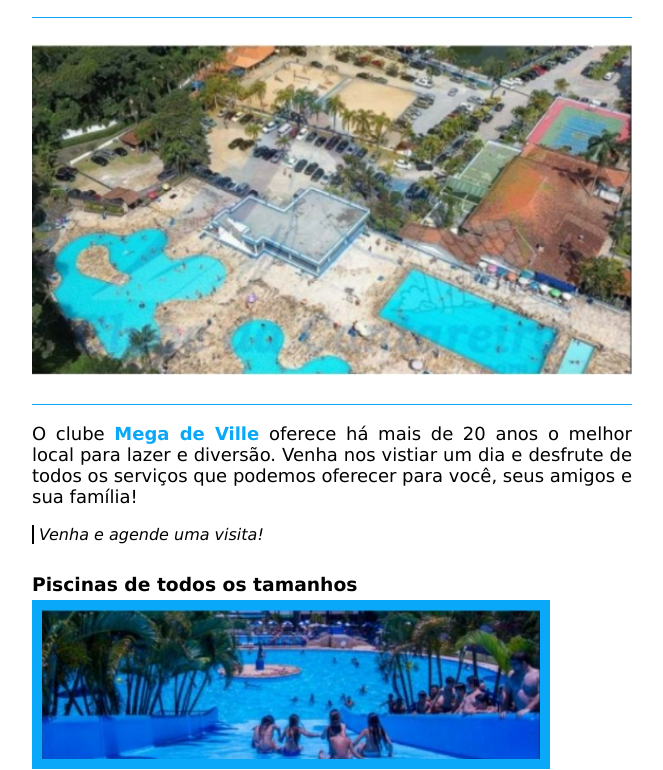
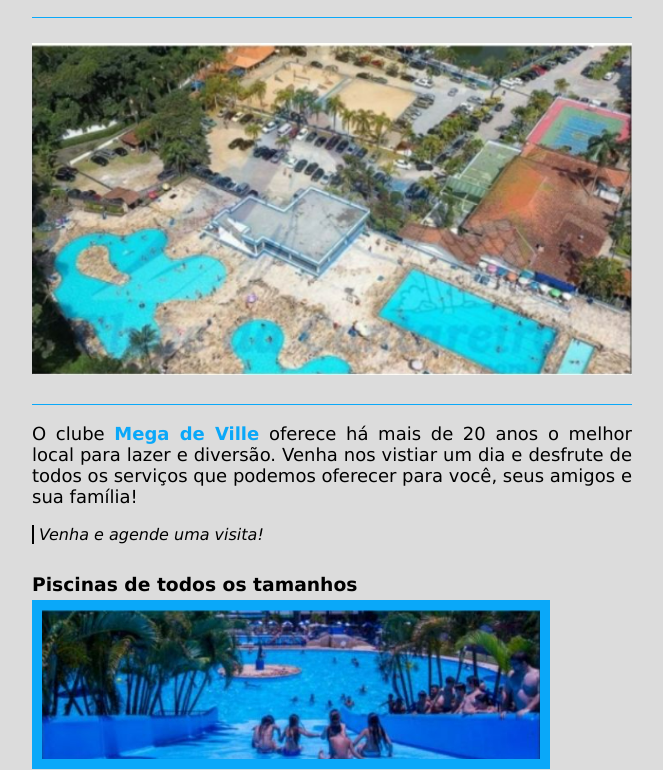
Before and after one commit to Carlos-Adriano/Mega-ville, a plain HTML site: page index.html in a window 1280 px wide. Shown: the part 95-865 px from the top of the page, without its empty margins (308-971 px from the left). Drawn offline with Linux system fonts and the light colour scheme.

Commit message:
Alteração da cor do fundo

```diff
--- a/estilo.css
+++ b/estilo.css
@@ -1,3 +1,6 @@
+body{
+    background-color: gainsboro;
+}
 div {
     width: 600px;
     margin: 10px auto;
```
